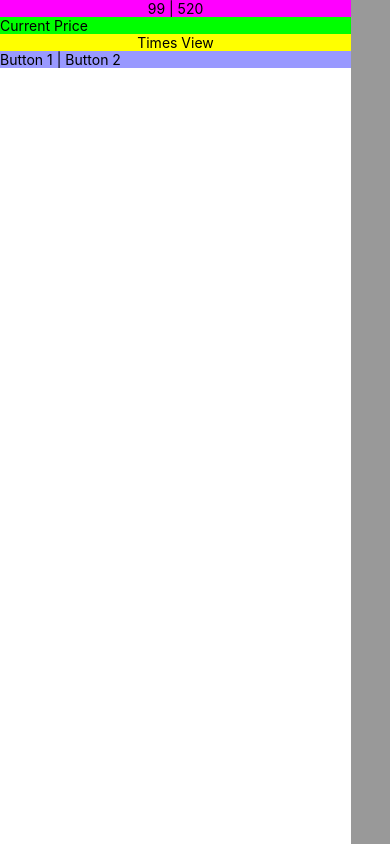
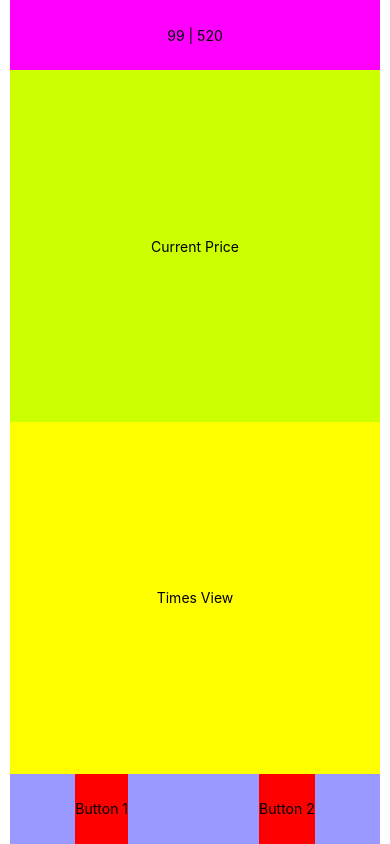
Before and after one commit to seattle-tolls/react-native, a React Native app: screen / in a window 390 px wide. Built offline with nearby package versions, Linux system fonts and the light colour scheme.

Commit message:
Add basic layout

```diff
--- a/App.js
+++ b/App.js
@@ -1,5 +1,5 @@
 import React from 'react'
-import { StyleSheet, Text, View, SafeAreaView } from 'react-native'
+import { StyleSheet, View, SafeAreaView } from 'react-native'
 
 import MainNav from './components/MainNav'
 import MainView from './components/MainView'
@@ -23,24 +23,20 @@ const App = () =>
     </MainContainer>
   </SafeAreaView>
 
-
 export default App
 
 const styles = StyleSheet.create({
   safeArea: {
     flex: 1,
-    backgroundColor: '#999',
-    // alignItems: 'stretch',
-    // justifyContent: 'space-between',
-    // width: "100%",
+    // backgroundColor: '#999',
+    alignItems: 'center',
+    justifyContent: 'center',
   },
 
   mainContainer: {
     flex: 1,
-    backgroundColor: '#fff',
-    // alignItems: 'stretch',
-    // justifyContent: 'space-between',
-    width: '90%',
-  }
-
+    alignItems: 'stretch',
+    justifyContent: 'space-between',
+    width: '95%',
+  },
 })
--- a/components/CurrPrice.js
+++ b/components/CurrPrice.js
@@ -1,5 +1,5 @@
 import React from 'react'
-import { StyleSheet, Text, View, SafeAreaView } from 'react-native'
+import { StyleSheet, Text, View } from 'react-native'
 
 const CurrPrice = () =>
   <View style={styles.currPrice}>
@@ -10,7 +10,9 @@ export default CurrPrice
 
 const styles = StyleSheet.create({
   currPrice: {
+    flex: 1,
+    alignItems: 'center',
     justifyContent: 'center',
-    backgroundColor: '#0f0'
-  }
+    backgroundColor: '#cf0',
+  },
 })
--- a/components/MainNav.js
+++ b/components/MainNav.js
@@ -1,16 +1,45 @@
 import React from 'react'
-import { StyleSheet, Text, View, SafeAreaView } from 'react-native'
+import { StyleSheet, Text, View, TouchableHighlight } from 'react-native'
+
+const Btn = (props) => {
+  const handleClick = () => {
+    console.log(props.name)
+  }
+
+  return (
+    <TouchableHighlight style={styles.btn} onPress={handleClick}>
+      <Text style={styles.btnText}>{props.name}</Text>
+    </TouchableHighlight>
+  )
+}
 
 const MainNav = () =>
   <View style={styles.mainNav}>
-    <Text>Button 1 | Button 2</Text>
+    <Btn name="Button 1" />
+    <Btn name="Button 2" />
   </View>
 
 export default MainNav
 
 const styles = StyleSheet.create({
   mainNav: {
+    flex: 1,
     backgroundColor: '#99f',
-    alignContent: 'flex-end'
-  }
+    justifyContent: 'space-around',
+    alignContent: 'stretch',
+    flexDirection: 'row',
+    height: '10%',
+
+  },
+  btn: {
+    // flex: 1,
+    backgroundColor: '#f00',
+    alignItems: 'center',
+    justifyContent: 'center',
+  },
+  btnText: {
+    // alignContent: 'center',
+    // justifyContent: 'center',
+    // height: '10%'
+  },
 })
--- a/components/MainView.js
+++ b/components/MainView.js
@@ -1,5 +1,5 @@
 import React from 'react'
-import { StyleSheet, Text, View, SafeAreaView } from 'react-native'
+import { StyleSheet, View } from 'react-native'
 import CurrPrice from './CurrPrice'
 import TimesView from './TimesView'
 
@@ -14,7 +14,8 @@ export default MainView
 
 const styles = StyleSheet.create({
   mainView: {
+    flex: 10,
     justifyContent: 'center',
-    backgroundColor: '#0f0'
+    backgroundColor: '#0f0',
   },
 })
--- a/components/RoadToggle.js
+++ b/components/RoadToggle.js
@@ -1,5 +1,5 @@
 import React from 'react'
-import { StyleSheet, Text, View, SafeAreaView } from 'react-native'
+import { StyleSheet, Text, View } from 'react-native'
 
 const RoadToggle = () =>
   <View style={styles.roadToggle}>
@@ -9,34 +9,10 @@ const RoadToggle = () =>
 export default RoadToggle
 
 const styles = StyleSheet.create({
-  safeArea: {
+  roadToggle: {
     flex: 1,
+    backgroundColor: '#f0f',
     alignItems: 'center',
-
+    justifyContent: 'center',
   },
-  container: {
-    flex: 1,
-    backgroundColor: '#fff',
-    alignItems: 'center',
-    justifyContent: 'space-between'
-  },
-
-  mainView: {
-    justifyContent: 'center',
-    backgroundColor: '#0f0'
-  },
-
-  timesView: {
-    backgroundColor: '#ff0'
-  },
-
-  mainNav: {
-    backgroundColor: '#99f',
-    alignContent: 'flex-end'
-  },
-
-  roadToggle: {
-    backgroundColor: '#f0f',
-    alignItems: 'center'
-  }
 })
--- a/components/TimesView.js
+++ b/components/TimesView.js
@@ -1,5 +1,5 @@
 import React from 'react'
-import { StyleSheet, Text, View, SafeAreaView } from 'react-native'
+import { StyleSheet, Text, View } from 'react-native'
 
 const TimesView = () =>
   <View style={styles.timesView} >
@@ -8,11 +8,11 @@ const TimesView = () =>
 
 export default TimesView
 
-
-
 const styles = StyleSheet.create({
   timesView: {
+    flex: 1,
     backgroundColor: '#ff0',
     alignItems: 'center',
+    justifyContent: 'center',
   },
 })
--- a/package.json
+++ b/package.json
@@ -8,6 +8,7 @@
     "eject": "expo eject"
   },
   "dependencies": {
+    "@emotion/core": "^10.0.22",
     "d3": "^5.12.0",
     "eslint-plugin-react-native": "^3.8.1",
     "expo": "^35.0.0",
```
Also changed, not shown: styles/main-styles.js (+7 -7 lines), 1 other file (tests, documents, lock files or other folders). Lines whose indentation alone changed are shown as unchanged.
